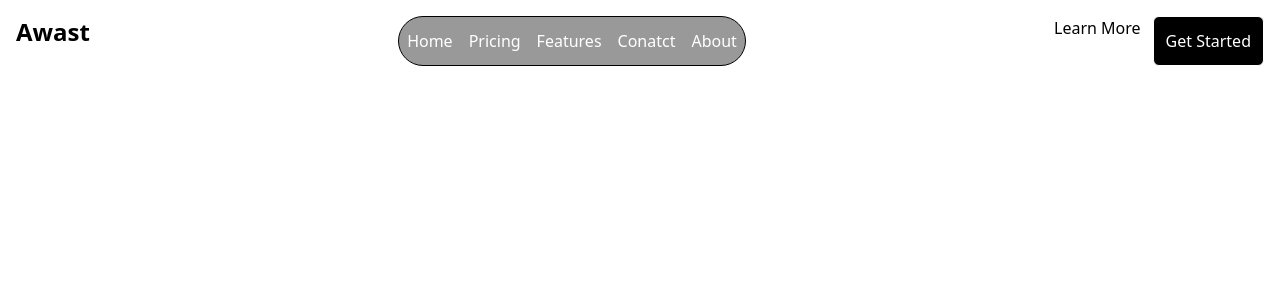
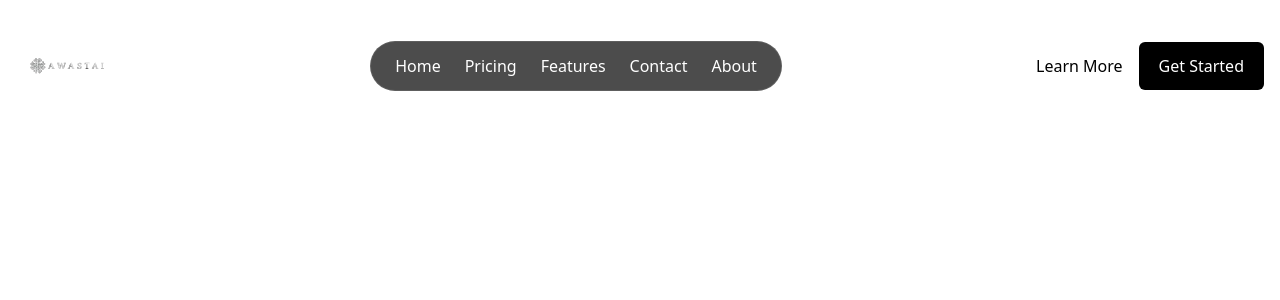
Before and after one commit to shubham22062/Awast, a Next.js app in the folder landing/: page / in a window 1280 px wide. Shown: the top 300 px of the page. Built offline with nearby package versions, Linux system fonts and the light colour scheme.

Commit message:
change the navbar

```diff
--- a/landing/components/Navbar.tsx
+++ b/landing/components/Navbar.tsx
@@ -1,19 +1,51 @@
-export default function Navbar(){
-    return(
-        <nav className="flex justify-between p-4">
-            <h1 className="font-bold text-2xl">Awast</h1>
-          <div className="border rounded-full bg-black/40 backdrop-blur-md p-2 flex gap-4 items-center">
-            <span className="text-white hover:underline">Home</span>
-          <span className="text-white hover:underline">Pricing</span>
-          <span className="text-white hover:underline">Features</span>
-          <span className="text-white hover:underline">Conatct</span>
-          <span className="text-white hover:underline">About</span>
+import Image from "next/image";
 
-          </div>
-          <div className="flex gap-3">
-            <span>Learn More</span>
-          <button className="border rounded-md p-3 bg-black text-white">Get Started</button>
-          </div>
-        </nav>
-    )
+export default function Navbar() {
+  return (
+    <nav className="flex justify-between items-center p-4 fixed top-0 w-full z-50">
+
+      {/* Logo */}
+      <Image
+        src="/Logo.svg"
+        alt="Logo"
+        width={100}
+        height={100}
+        className="object-contain"
+      />
+
+      {/* Center Menu */}
+      <div className="border border-white/10 rounded-full bg-black/70 backdrop-blur-md px-6 py-3 flex gap-6 items-center">
+        <span className="text-white hover:underline cursor-pointer">
+          Home
+        </span>
+
+        <span className="text-white hover:underline cursor-pointer">
+          Pricing
+        </span>
+
+        <span className="text-white hover:underline cursor-pointer">
+          Features
+        </span>
+
+        <span className="text-white hover:underline cursor-pointer">
+          Contact
+        </span>
+
+        <span className="text-white hover:underline cursor-pointer">
+          About
+        </span>
+      </div>
+
+      {/* Right Side */}
+      <div className="flex gap-4 items-center">
+        <span className="cursor-pointer">
+          Learn More
+        </span>
+
+        <button className="rounded-md px-5 py-3 bg-black text-white font-medium  transition">
+          Get Started
+        </button>
+      </div>
+    </nav>
+  );
 }
```
Also changed, not shown: landing/public/Logo.svg (added).
